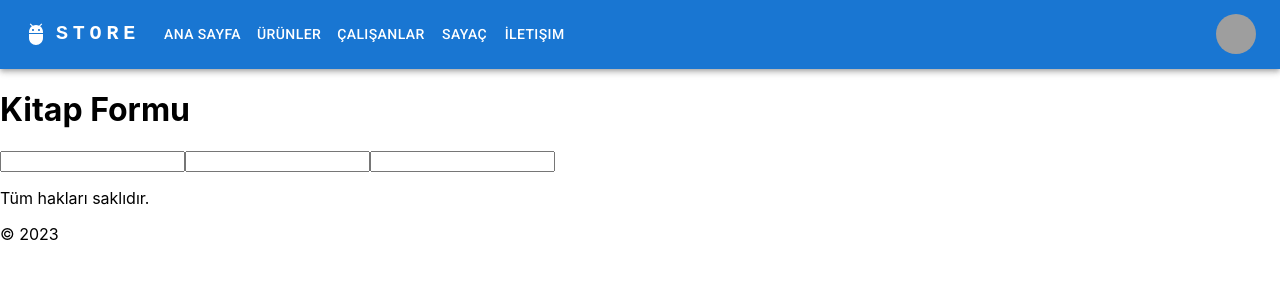
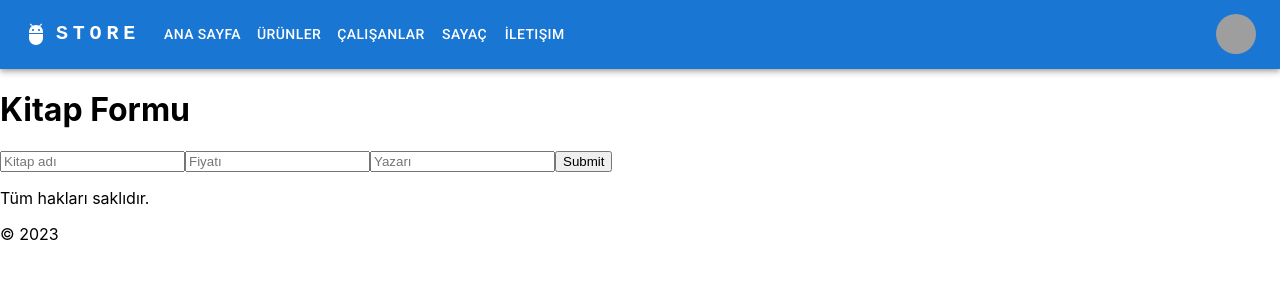
Before and after one commit to zcomert/BTK-AI-based-Web-Apps, a React (Create React App) app in the folder storeapp/frontend/: page /book in a window 1280 px wide. Shown: the top 300 px of the page. Built offline with nearby package versions, Linux system fonts and the light colour scheme; grey boxes are pictures that could not be loaded.

Commit message:
Book component has been defined.

```diff
--- a/storeapp/frontend/src/basic/Book.js
+++ b/storeapp/frontend/src/basic/Book.js
@@ -1,13 +1,25 @@
 import React from 'react'
 
 function Book() {
+
+
+    const handleSubmit = (e) => {
+        e.preventDefault();
+        console.log(e.target);
+    }
+
+    const handleChange = (e) => {
+        console.log(e.target.value)
+    }
+
     return (
         <div>
             <h1>Kitap Formu</h1>
-            <form>
-                <input name="title" />
-                <input name="price" />
-                <input name="author" />
+            <form onSubmit={handleSubmit} >
+                <input onChange={handleChange} type="text" name="title" placeholder='Kitap adı'  />
+                <input type="text" name="price" placeholder='Fiyatı' />
+                <input type="text" name="author" placeholder='Yazarı' />
+                <input type="submit" />
             </form>
         </div>
     )
```
